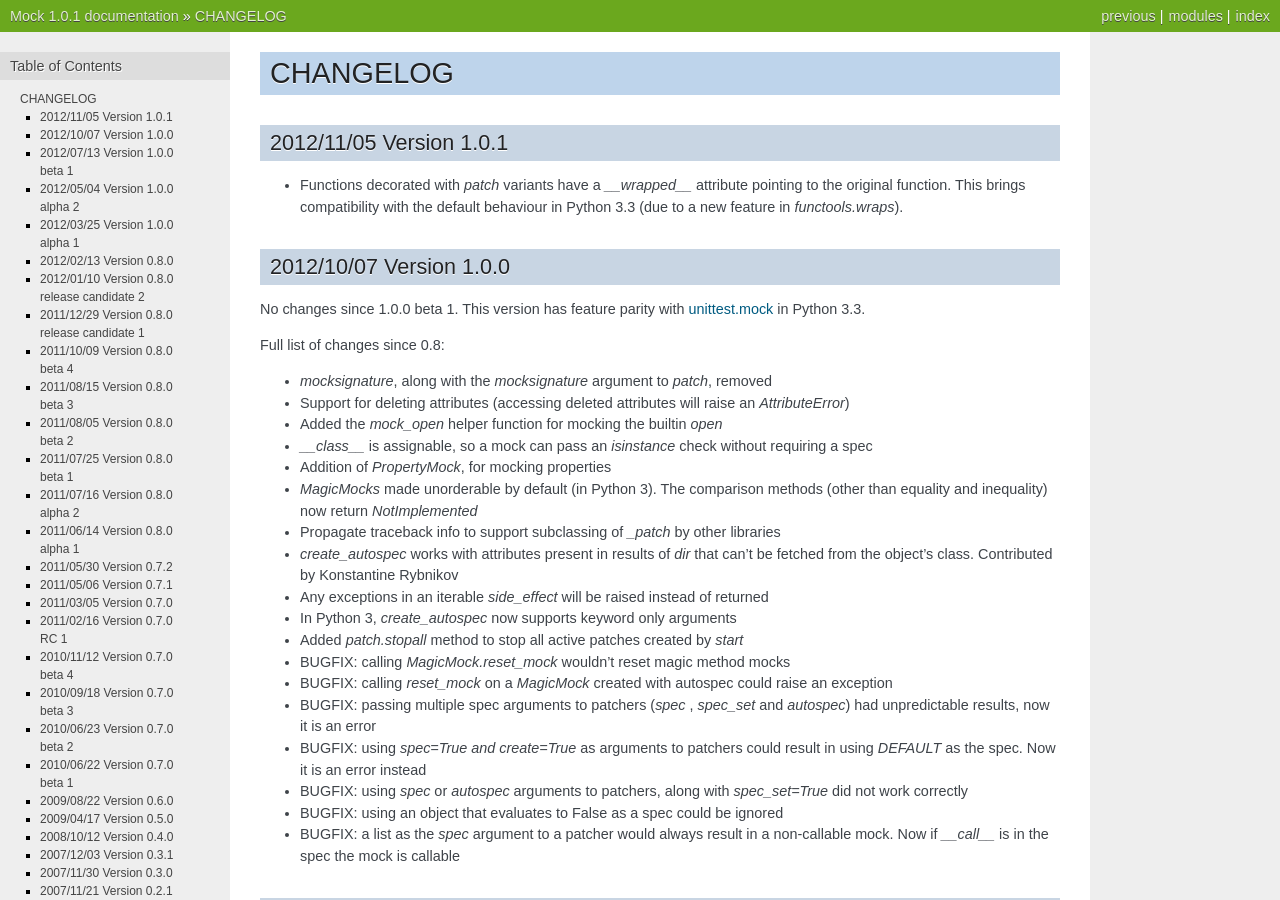
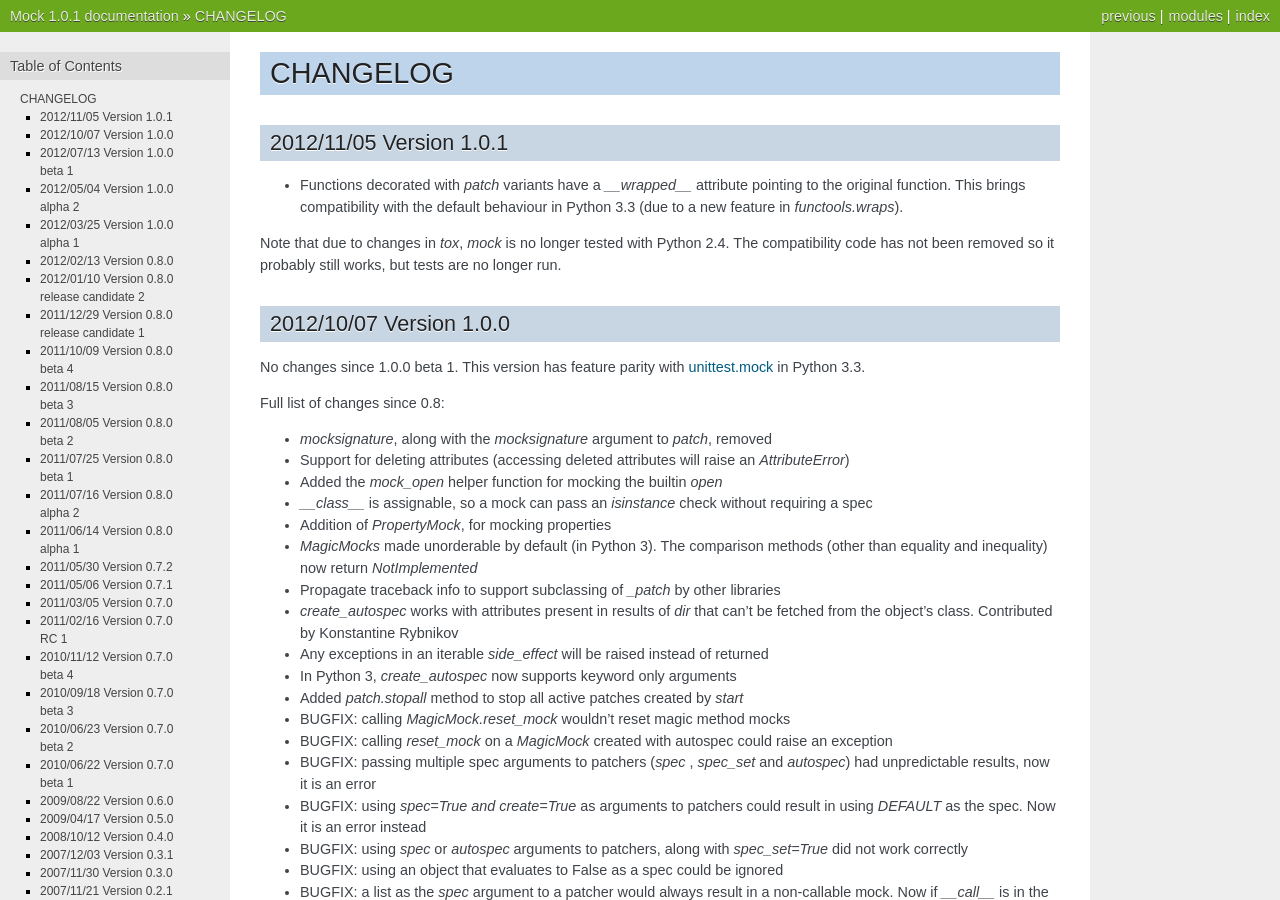
Before and after one commit to testing-cabal/mock, a Sphinx documentation site: the page built from docs/changelog.txt, in a window 1280 px wide and 900 px high. Built offline with Sphinx 7.4.7, drawn with Linux system fonts in a browser that asks for light colours.

Commit message:
Restore Python 2.4 warning in the changelog

```diff
--- a/docs/changelog.txt
+++ b/docs/changelog.txt
@@ -10,6 +10,10 @@
 * Functions decorated with `patch` variants have a `__wrapped__` attribute
   pointing to the original function. This brings compatibility with the
   default behaviour in Python 3.3 (due to a new feature in `functools.wraps`).
+
+Note that due to changes in `tox`, `mock` is no longer tested with Python 2.4.
+The compatibility code has not been removed so it probably still works, but
+tests are no longer run.
 
 
 2012/10/07 Version 1.0.0
```
